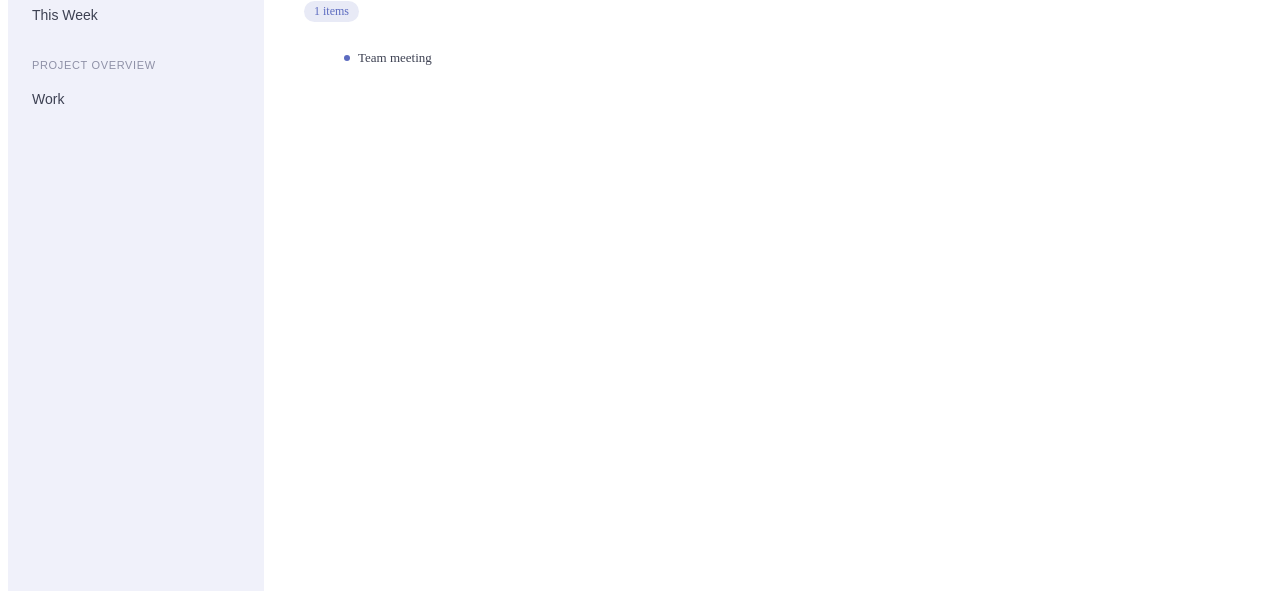
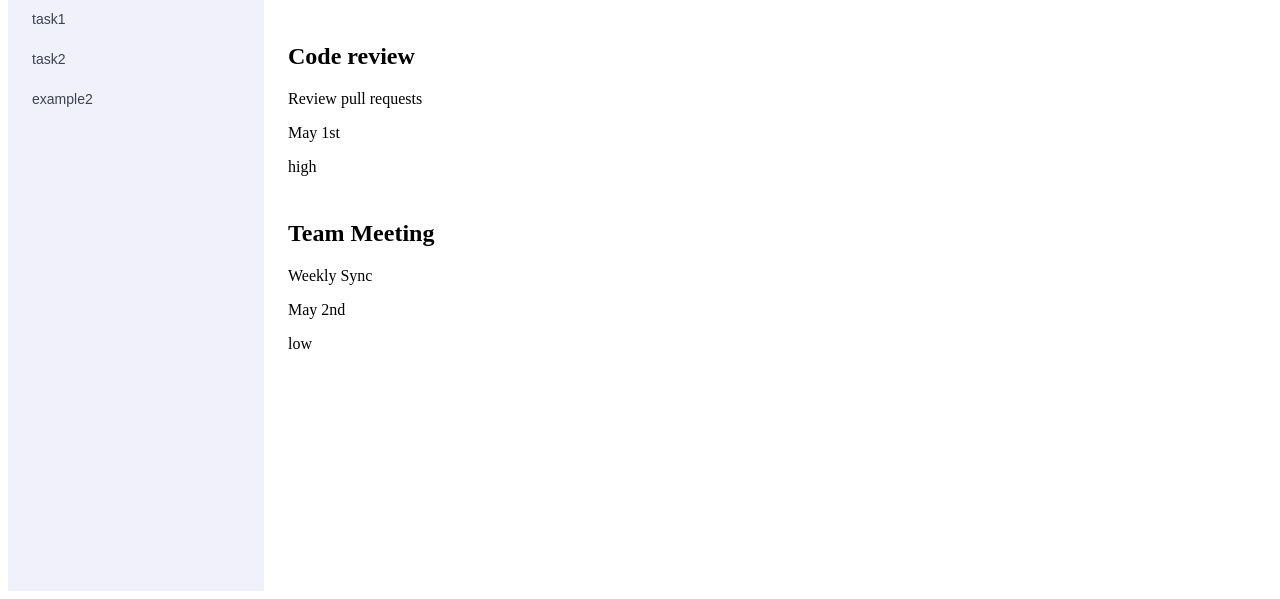
Before and after one commit to GoldenGlint/odin-To-Do-List, a website built with webpack: page src/template.html in a window 1280 px wide. Shown: the part 217-816 px from the top of the page. Built offline with nearby package versions, Linux system fonts and the light colour scheme.

Commit message:
Fixes with Rendering, Item HTML
Next steps style item html, add item rendering

```diff
--- a/src/controller.js
+++ b/src/controller.js
@@ -21,4 +21,10 @@ export class controller{
     get projectCounter(){
         return this.#projectCounter;
     }
+
+    renderHomepage(){
+        render.sidebar(this.projectList);
+        render.mainHeader(this.projectCounter);
+        render.projectOverview(this.projectList);
+    }
 }
--- a/src/index.js
+++ b/src/index.js
@@ -71,10 +71,5 @@ console.log(p.counter);
 console.log("--- Remove project ---");
 control.removeProject(c.projectID);
 console.log(control);
-document.addEventListener("DOMContentLoaded", () => {
-render.sidebar(control.projectList);
-render.mainHeader(control.projectCounter);
-render.projectOverview(control.projectList);
-});
 
-console.log(p.projectID);
+//control.renderHomepage();
--- a/src/render.js
+++ b/src/render.js
@@ -3,6 +3,7 @@ export const render = {
 
     sidebar(arr){
         const sidebarContainer=document.querySelector("#sidebar-container");
+        sidebarContainer.innerHTML="";
 
         const mainButtonContainer=document.createElement("div");
         mainButtonContainer.id="main-buttons-container";
@@ -41,6 +42,7 @@ export const render = {
     },
     mainHeader(num){
         const header=document.querySelector("#header-container");
+        header.innerHTML="";
 
         const title=document.createElement("h1");
         title.id="title";
@@ -59,6 +61,8 @@ export const render = {
     },
     projectOverview(projectList){
         const projectContainer=document.querySelector("#project-container");
+        projectContainer="";
+        projectContainer.classList.remove("list-view");
         for(let i=0; i<projectList.length; i++){
             const projectCard=document.createElement("div");
             projectCard.classList.add("project-card");
--- a/src/styles.css
+++ b/src/styles.css
@@ -113,6 +113,8 @@
     background-color: var(--sidebar-hover);
 }
 
+/*Project Overview Panel*/
+
 #project-overview {
     font-size: 11px !important;
     font-weight: 500;
@@ -196,3 +198,11 @@
     background: #5C6BC0;
     flex-shrink: 0;
 }
+
+/*Items list*/
+
+#project-container.list-view {
+    display: flex;
+    flex-direction: column;
+    gap: 8px;
+}
--- a/src/template.html
+++ b/src/template.html
@@ -10,37 +10,36 @@
     <div id="container">
 
         <div id="header-container">
-            <!--
             <h1 id="title">To-Do-List</h1>
-            <h1 id="project-counter">x Projects</h1>
+            <h1 id="item-counter">x Items</h1>
             <button id="toggle">Dark Mode</button>
-        -->
+
         </div>
         <div id="sidebar-container">
-            <!--
-            <div id="main-buttons-container">
-                <button id="inbox">Inbox</button>
-                <button id="today">Today</button>
-                <button id="week">This Week</button>
-            </div>
-            <div id="projects">
-                <button id="project-overview">Project Overview</button>
-                <button id="example" class="project-button">example1</button>
-                <button id="example-one" class="project-button">example2</button>
-            </div>
-        -->
+            <button id="project-overview">Project Overview</button>
+            <button id="example" class="project-button">example1</button>
+            <button id="taskOneID" class="task-button">task1</button>
+            <button id="taskTwoID" class="task-button">task2</button>
+            <button id="example-one" class="project-button">example2</button>
+
         </div>
-        <div id="project-container">
-            <!--
-            <div class="project-card">
-                <h2 class="project-name">Work</h2>
-                <p class="project-description">Work related tasks</p>
-                <p class="project-counter">2 items</p>
-                <ul class="project-items">
-                    <li class="item-name">Code review</li>
-                    <li class="item-name">Team meeting</li>
-                </ul>
-            </div>-->
+        <div id="project-container" class="list-view">
+
+                <h1 id="project-title">Work</h1>
+                <div class="item-card high-priority">
+                    <h2 class="item-specific-name">Code review</h2>
+                    <p class="item-description">Review pull requests</p>
+                    <p class="item-date">May 1st</p>
+                    <p class="priority">high</p>
+                </div>
+                <div class="item-card low-priority">
+                    <h2 class="item-specific-name">Team Meeting</h2>
+                    <p class="item-description">Weekly Sync</p>
+                    <p class="item-date">May 2nd</p>
+                    <p class="priority">low</p>
+        </div>
+
+
 
         </div>
     </div>
```
